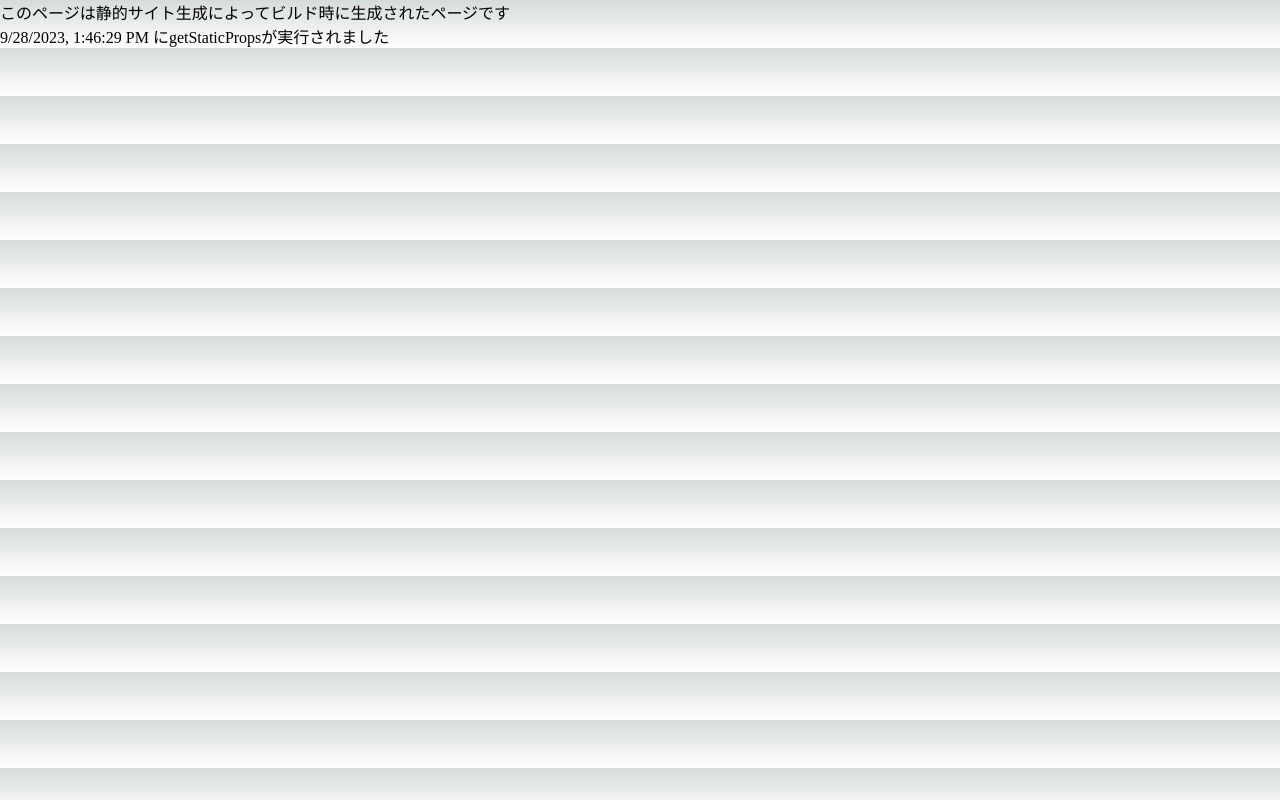
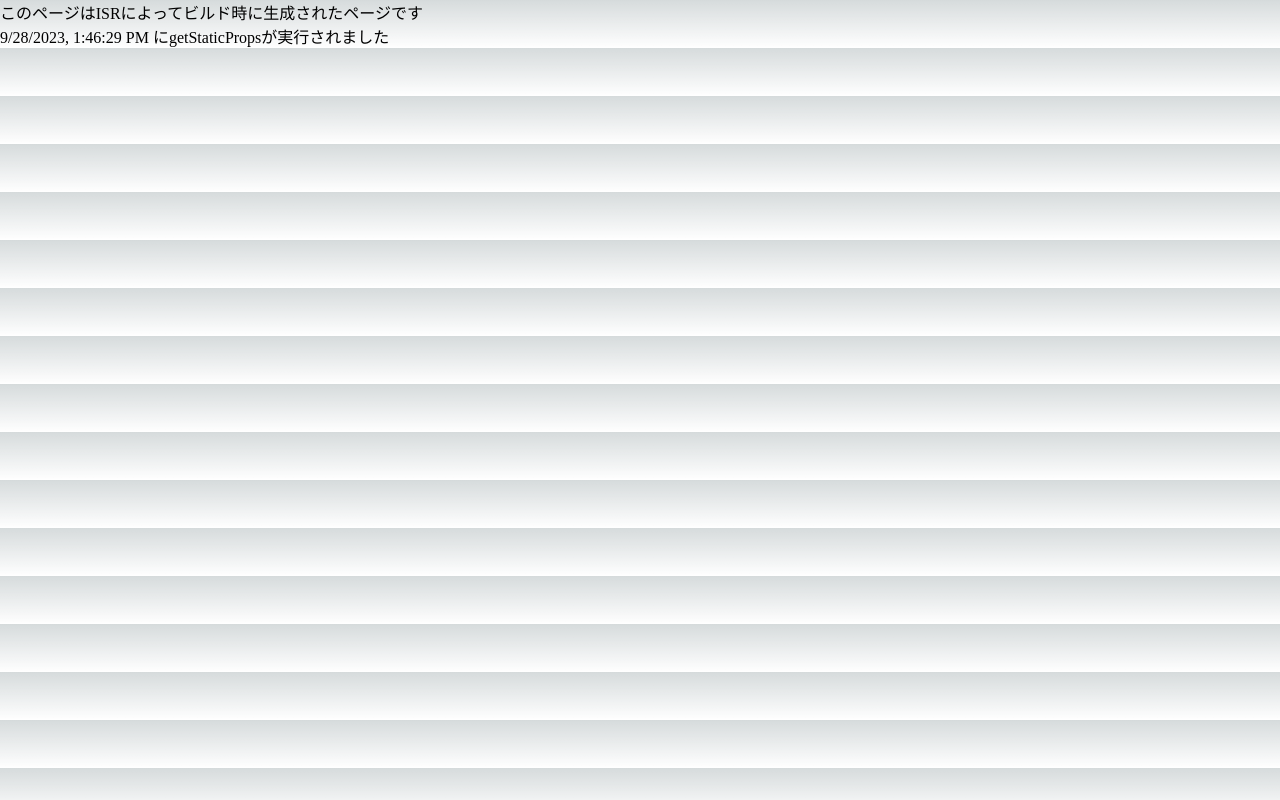
Before and after one commit to nkserveren26/testnextjs, a Next.js app: page /isr in a window 1280 px wide. Built offline with nearby package versions, Linux system fonts and the light colour scheme.

Commit message:
correct isr page

```diff
--- a/src/pages/isr.tsx
+++ b/src/pages/isr.tsx
@@ -11,12 +11,12 @@ const ISR: NextPage<ISRProps> = (props) => {
         <>
             <div>
                 <Head>
-                    <title>Static Site Generation</title>
+                    <title>ISR Page</title>
                     <link rel="icon" href="/favicon.ico" />
                 </Head>
                 <main>
                     <p>
-                        このページは静的サイト生成によってビルド時に生成されたページです
+                        このページはISRによってビルド時に生成されたページです
                     </p>
                     <p>
                         {message}
```
